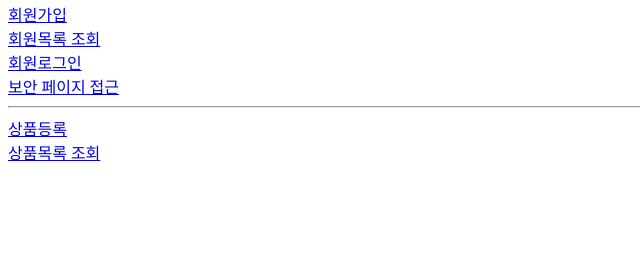
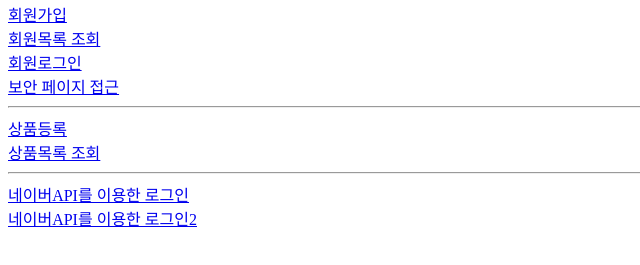
Before and after one commit to Yongheech/hello-msa, a website: page msa-frontend/public/views/index.html in a window 1280 px wide. Shown: the part 87-352 px from the top of the page, without its empty margins (0-640 px from the left). Drawn offline with Linux system fonts and the light colour scheme.

Commit message:
msa frontend - naver 로그인 api 기능 추가

```diff
--- a/msa-frontend/public/views/index.html
+++ b/msa-frontend/public/views/index.html
@@ -10,9 +10,14 @@
 <div><a href="/users">회원목록 조회</a></div>
 <div><a href="/loginuser">회원로그인</a></div>
 <div><a href="/secure">보안 페이지 접근</a></div>
+
 <hr>
 <div><a href="/product">상품등록</a></div>
 <div><a href="/products">상품목록 조회</a></div>
+<hr>
+<div><a href="/login/naver">네이버API를 이용한 로그인</a></div>
+<div><a href="/api/naver">네이버API를 이용한 로그인2</a></div>
+
 
 </body>
 </html>
```
Also changed, not shown: msa-frontend/public/index.js (+11 -0 lines).
